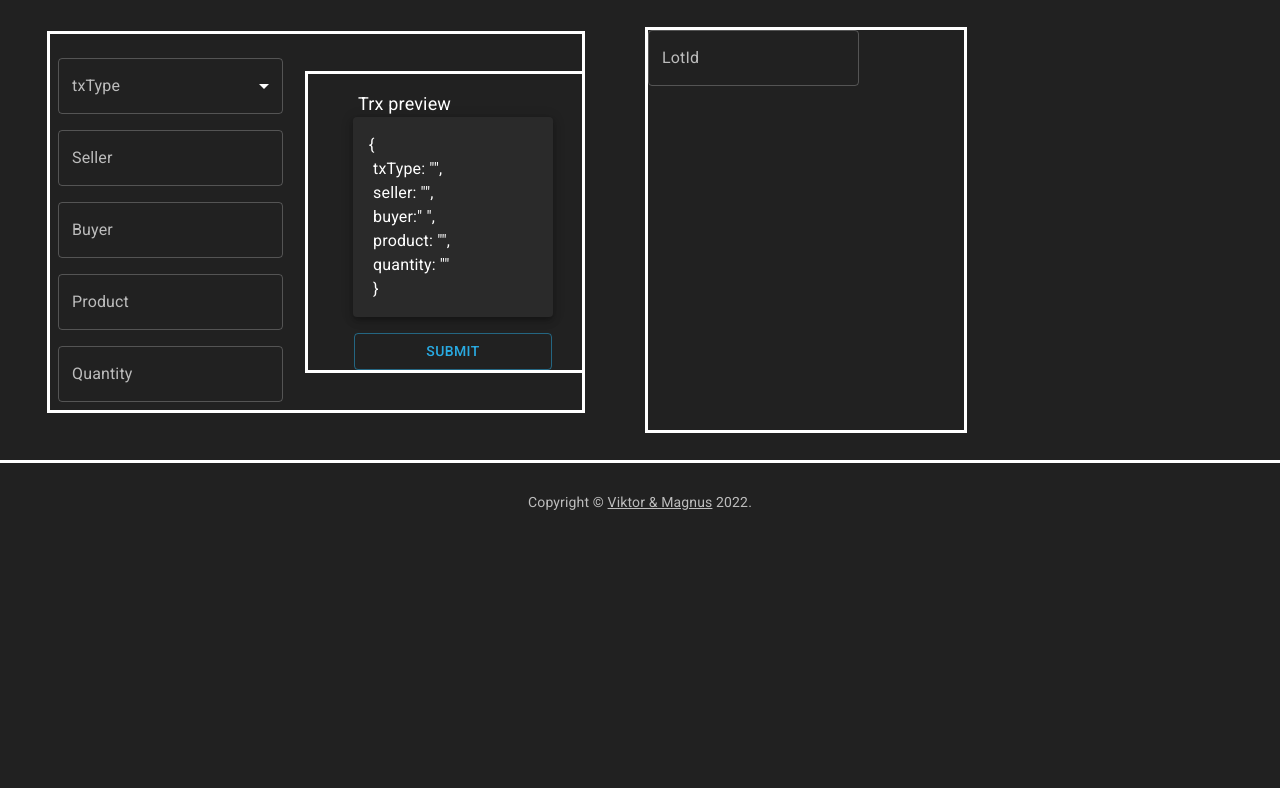
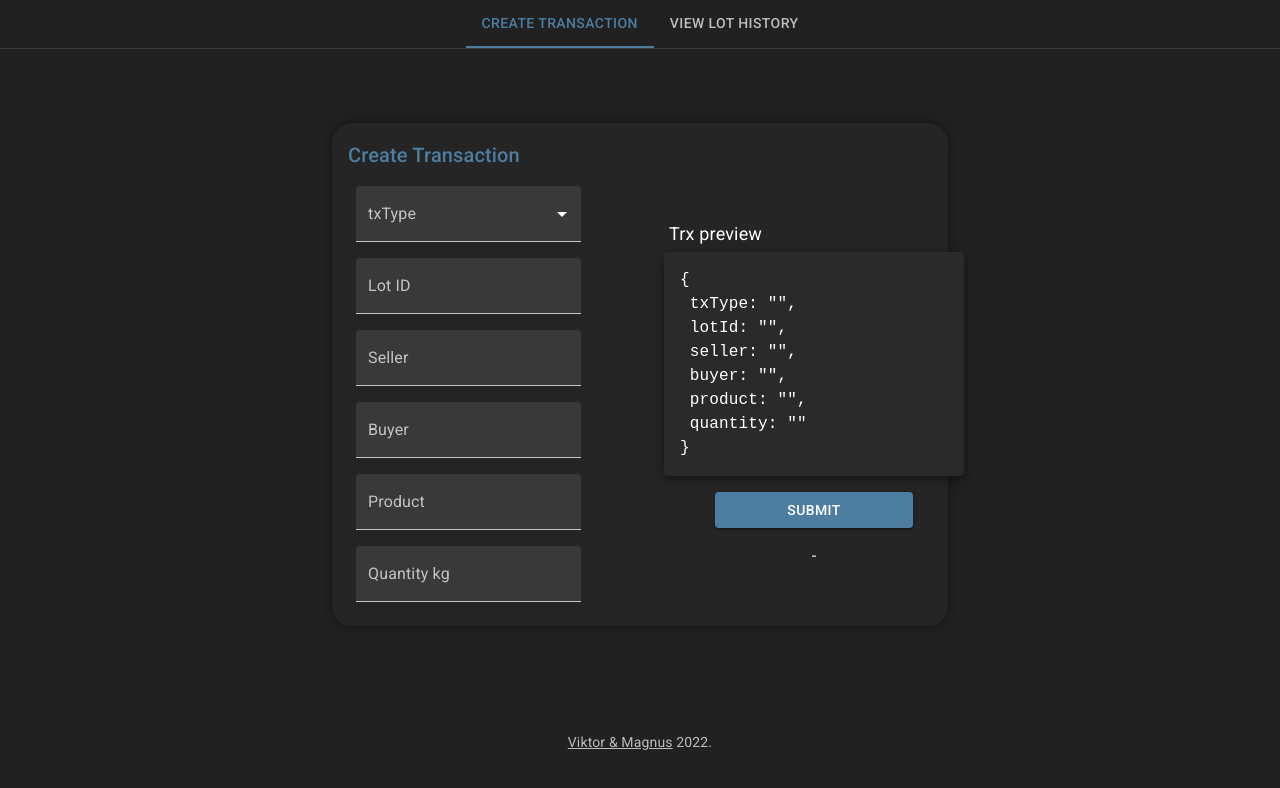
Before and after one commit to munthy/ibe500_seafoodtracker, a React (Create React App) app: page / in a window 1280 px wide. Shown: the top 788 px of the page. Built offline with nearby package versions, Linux system fonts and the light colour scheme.

Commit message:
many many changes

```diff
--- a/package.json
+++ b/package.json
@@ -6,6 +6,7 @@
     "@emotion/react": "^11.8.2",
     "@emotion/styled": "^11.8.1",
     "@mui/icons-material": "^5.5.1",
+    "@mui/lab": "^5.0.0-alpha.78",
     "@mui/material": "^5.5.3",
     "react": "^17.0.2",
     "react-dom": "^17.0.2",
--- a/src/components/Dashboard.js
+++ b/src/components/Dashboard.js
@@ -1,13 +1,12 @@
-import React from 'react';
+import React, {useState} from 'react';
 import { createTheme, ThemeProvider } from '@mui/material/styles';
 import CssBaseline from '@mui/material/CssBaseline';
 import Box from '@mui/material/Box';
 import Typography from '@mui/material/Typography';
-import Container from '@mui/material/Container';
 import Link from '@mui/material/Link';
-import Grid from '@mui/material/Grid';
-
-
+import Tab from '@mui/material/Tab';
+import Grid from '@mui/material/Grid'
+import {TabContext, TabList, TabPanel} from '@mui/lab';
 
 import MakeTransaction from './MakeTransaction';
 import ShowChain from './ShowChain'
@@ -15,7 +14,6 @@ import ShowChain from './ShowChain'
 function Copyright(props) {
   return (
     <Typography variant="body2" color="text.secondary" align="center" {...props}>
-      {'Copyright © '}
       <Link color="inherit" href="https://github.com/munthy/ibe500_seafoodtracker">
         Viktor & Magnus
       </Link>{' '}
@@ -29,10 +27,10 @@ const mdTheme = createTheme({
   palette: {
     mode:'dark',
     primary: {
-      main: '#29abe3',
+      main: '#4d7ea1',
     },
     secondary: {
-      main: '#196585',
+      main: '#3b607a',
     },
     error: {
       main: '#851919',
@@ -41,11 +39,15 @@ const mdTheme = createTheme({
 });
 
 function DashboardContent() {
+  const [tabValue, setTabValue] = useState("1")
 
+  const handleTabChange = (event, newValue) => {
+    setTabValue(newValue);
+  };
 
   return (
     <ThemeProvider theme={mdTheme}>
-      <Box sx={{ display: 'flex' }}>
+      <Box sx={{ display: 'flex'}}>
         <CssBaseline />
         <Box
           component="main"
@@ -59,14 +61,16 @@ function DashboardContent() {
             overflow: 'auto',
           }}
         >
-            <Grid container spacing={2} direction="row" justifyContent="center" alignItems="center" sx={{outline:"solid"}}>
-                <Grid item xs={6}>
-                <MakeTransaction />
-                </Grid>
-                <Grid item xs={6}>
-                  <ShowChain />
-                </Grid>
-              </Grid>
+          <TabContext value={tabValue}>
+            <Box container sx={{borderBottom:1,borderColor:"divider"}}>
+              <TabList onChange={handleTabChange} centered>
+                <Tab label="Create Transaction" value="1" />
+                <Tab label="View Lot History" value="2" />
+              </TabList>
+            </Box>
+            <TabPanel value="1"><Grid container alignItems="center" justifyContent="center"><MakeTransaction /></Grid></TabPanel>
+            <TabPanel value="2"><Grid container alignItems="center" justifyContent="center"><ShowChain /></Grid></TabPanel>
+          </TabContext>
             <Copyright sx={{ pt: 4 }} />
         </Box>
       </Box>
--- a/src/components/MakeTransaction.js
+++ b/src/components/MakeTransaction.js
@@ -1,16 +1,21 @@
 import React, {useState} from 'react';
-import { TextField, FormControl,Grid,Typography, MenuItem,Paper, Button, Box} from '@mui/material';
+import { TextField, FormControl, Grid,Typography, MenuItem, Paper, Button, Box, CircularProgress, Link} from '@mui/material';
 import {sendTx} from "../libraries/ibe500sitefunctions.js";
+import Title from './Title';
 
 
 export default function MakeTransaction(){
 
+  const [loading, setLoading] = useState(false);
+  const [txHash, setTxHash] = useState("");
+  const [txComplete, setTxComplete] = useState(false)
   const [values, setValues] = useState({
+    lotId:'',
+    txType:'',
     seller:'',
     buyer:'',
     product:'',
     quantity:'',
-    txType:'',
   });
 
   const handleChange = (prop) => (event) => {
@@ -18,51 +23,58 @@ export default function MakeTransaction(){
   };
 
   const submitTransaction = async () => {
-    let demoObject = {
-      demo:"object"
-    }
-    await sendTx(demoObject);
-    console.info("Transaction submitted")
+    setLoading(true);
+     await sendTx(values).then((response)=>{
+       setLoading(false);
+       setTxComplete(true);
+       setTxHash(response);
+       console.info("Transaction sent.")
+       console.log(values)
+     })
   }
 
-
   return (
-    <Box sx={{outline:"solid",margin:"50px"}}>
+    <Box sx={{backgroundColor: "#252525",borderRadius:"20px", boxShadow:"0px 0px 10px #151515",margin:"50px", p: 2, width:"50%"}}>
+      <Title>Create Transaction</Title>
       <Grid container spacing={2} direction="row" justifyContent="center" alignItems="center">
         <Grid item xs={6}>
         <FormControl required sx={{'& .MuiTextField-root': { m: 1, width: '25ch' }}}>
-          <TextField id="txType_input" label="txType" select value={values.txType} onChange={handleChange('txType')} variant="outlined">
+          <TextField id="txType_input" label="txType" select value={values.txType} onChange={handleChange('txType')} variant="filled">
             <MenuItem value="catch">Catch</MenuItem>
             <MenuItem value="sale">Sale</MenuItem>
             <MenuItem value="purchase">Purchase</MenuItem>
           </TextField>
-          <TextField id="seller_input" label="Seller" value={values.seller} onChange={handleChange('seller')} variant="outlined"></TextField>
-          <TextField id="buyer_input" label="Buyer" value={values.buyer} onChange={handleChange('buyer')} variant="outlined"></TextField>
-          <TextField id="product_input" label="Product" value={values.product} onChange={handleChange('product')} variant="outlined"></TextField>
-          <TextField id="quantity_input" label="Quantity" type="number" value={values.quantity} onChange={handleChange('quantity')} variant="outlined"></TextField>
+          <TextField id="lotId_input" label="Lot ID" value={values.lotId} onChange={handleChange('lotId')} variant="filled"></TextField>
+          <TextField id="seller_input" label="Seller" value={values.seller} onChange={handleChange('seller')} variant="filled"></TextField>
+          <TextField id="buyer_input" label="Buyer" value={values.buyer} onChange={handleChange('buyer')} variant="filled"></TextField>
+          <TextField id="product_input" label="Product" value={values.product} onChange={handleChange('product')} variant="filled"></TextField>
+          <TextField id="quantity_input" label="Quantity kg" type="number" value={values.quantity} onChange={handleChange('quantity')} variant="filled"></TextField>
         </FormControl>
         </Grid>
         <Grid item xs={6}>
-          <Grid container spacing={2} direction="column" alignItems="center" sx={{outline:"solid"}}>
+          <Grid container spacing={2} direction="column" justifyContent="center" alignItems="center" sx={{p: 2, }}>
             <Grid item xs>
-            <Typography sx={{marginLeft:"5px", fontSize:"large"}}>
-                   Trx preview
-                  </Typography>
+              <Typography sx={{marginLeft:"5px", marginBottom: "5px", fontSize:"large"}}>
+                    Trx preview
+              </Typography>
               <Paper elevation={5} sx={{
                         p: 2,
                         display: 'flex',
                         flexDirection: 'column',
-                        width: 200,
-                        overflow:"hidden"
+                        width: 300,
+                        overflow:"auto"
                       }}>
 
-                  <Typography sx={{"whiteSpace": "pre"}}>
-                    {`{\n txType: "${values.txType}", \n seller: "${values.seller}", \n buyer:" ${values.buyer}", \n product: "${values.product}", \n quantity: "${values.quantity}" \n }`}
+                  <Typography sx={{fontFamily:"Courier New",whiteSpace: "pre"}}>
+                    {`{\n txType: "${values.txType}", \n lotId: "${values.lotId}", \n seller: "${values.seller}", \n buyer: "${values.buyer}", \n product: "${values.product}", \n quantity: "${values.quantity}" \n}`}
                   </Typography>
               </Paper>
             </Grid>
               <Grid item xs>
-                <Button variant="outlined" onClick={submitTransaction} sx={{width:'25ch'}} >Submit</Button>
+                <Button variant="contained" onClick={submitTransaction} sx={{width:'25ch'}} >{loading ? <CircularProgress size="1.5rem" /> : "Submit"}</Button>
+              </Grid>
+              <Grid item xs>
+                {txComplete ? <Link href={"https://test.whatsonchain.com/tx/"+txHash}>Link to transaction on WoC</Link> : "-"}
               </Grid>
           </Grid>
         </Grid>
--- a/src/components/ShowChain.js
+++ b/src/components/ShowChain.js
@@ -1,26 +1,42 @@
 import React, {useState} from 'react';
 import TextField from '@mui/material/TextField'
 import Box from '@mui/material/Box'
+import Paper from '@mui/material/Paper';
+import Button from '@mui/material/Button';
+import Grid from '@mui/material/Grid';
+import Title from './Title';
+import Datatable from './Datatable';
 import {getLotContent} from "../libraries/ibe500sitefunctions.js";
+
 
 export default function ShowChain() {
 
   const [LotId, setLotId] = useState('')
+  const [data, setData] = useState({});
 
   const handleLotIdChange = (event) => {
     setLotId(event.target.value);
   }
 
   const getChain = async () => {
-    let lotIdString = "01";
-
-    await getLotContent(lotIdString);
-    console.info("Chain getted lol")
+    await getLotContent(LotId).then( (response) => {
+      setData(response)
+      console.info(response)
+    })
   }
 
   return (
-    <Box sx={{height:400, width:"50%",outline:"solid"}}>
-      <TextField variant="outlined" label="LotId" value={LotId} onChange={handleLotIdChange}/>
+    <Box sx={{backgroundColor: "#252525",borderRadius:"20px", boxShadow:"0px 0px 10px #151515",margin:"50px", p: 2, width:"50%"}}>
+      <Title>Lot History</Title>
+      <Grid container spacing={2} direction="row" justifyContent="center" alignItems="center">
+        <Grid item>
+          <TextField variant="outlined" label="LotId" value={LotId} onChange={handleLotIdChange}/>
+          <Button onClick={getChain} variant="contained" sx={{p:2,marginLeft:1}}>Get lot info</Button>
+        </Grid>
+        <Grid item>
+          <Datatable props={data}/>
+        </Grid>
+      </Grid>
     </Box>
   )
 }
--- a/src/index.js
+++ b/src/index.js
@@ -1,14 +1,11 @@
 import React from 'react';
 import ReactDOM from 'react-dom';
-import CssBaseline from '@mui/material/CssBaseline';
-import { ThemeProvider } from '@mui/material/styles';
 import App from './App';
-import theme from './theme';
+
 
 ReactDOM.render(
-  <ThemeProvider theme={theme}>
-    <CssBaseline />
+  <>
     <App />
-  </ThemeProvider>,
+  </>,
   document.getElementById('root')
 );
--- a/src/libraries/ibe500sitefunctions.js
+++ b/src/libraries/ibe500sitefunctions.js
@@ -1,10 +1,10 @@
 async function _sendTx(dataObject){
-    const apiURL = "http://localhost:4500/broadcasttransaction" //"http://vargrym.ddns.net:4500/broadcasttransaction";
+    const apiURL = "http://vargrym.ddns.net:4500/broadcasttransaction";
 
     const response = await fetch(apiURL, {
         method: "POST",
         headers: {
-        "Content-Type": "application/json"
+            "Content-Type": "application/json",
         },
         body: JSON.stringify(dataObject)
     })
@@ -13,7 +13,7 @@ async function _sendTx(dataObject){
 }
 
 async function _getLotContent(lotIdAsString){
-    const apiURL = `http://localhost:4500/lotsummary/${lotIdAsString}`;//`http://vargrym.ddns.net:4500/lotsummary/${lotId}`;
+    const apiURL = `http://vargrym.ddns.net:4500/lotsummary/${lotIdAsString}`;
 
     const response = await fetch(apiURL, {
         method: "GET",
--- a/src/theme.js
+++ /dev/null
@@ -1,19 +0,0 @@
-import { red } from '@mui/material/colors';
-import { createTheme } from '@mui/material/styles';
-
-// A custom theme for this app
-const theme = createTheme({
-  palette: {
-    primary: {
-      main: '#55add6',
-    },
-    secondary: {
-      main: '#196585',
-    },
-    error: {
-      main: red.A400,
-    },
-  },
-});
-
-export default theme;
```
Also changed, not shown: src/components/Orders.js (deleted, +0 -86 lines), 1 other file (tests, documents, lock files or other folders).
